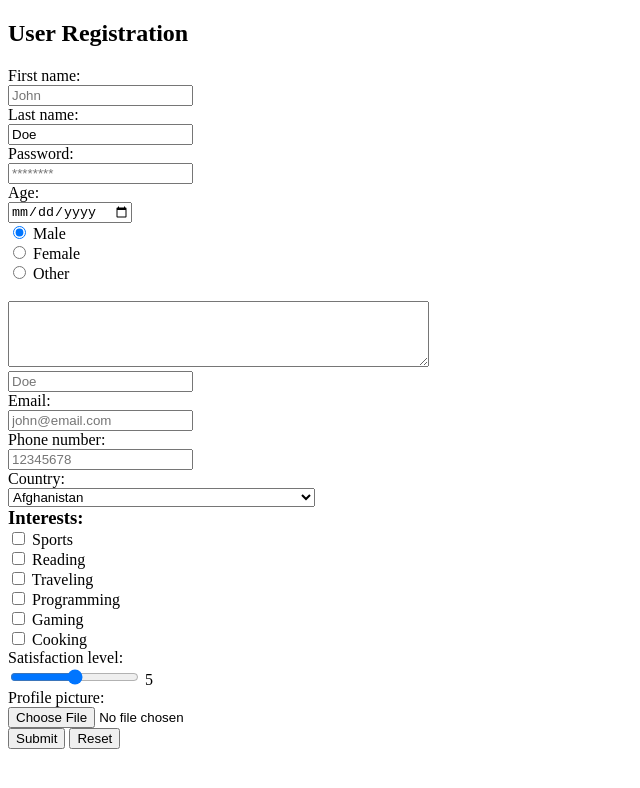
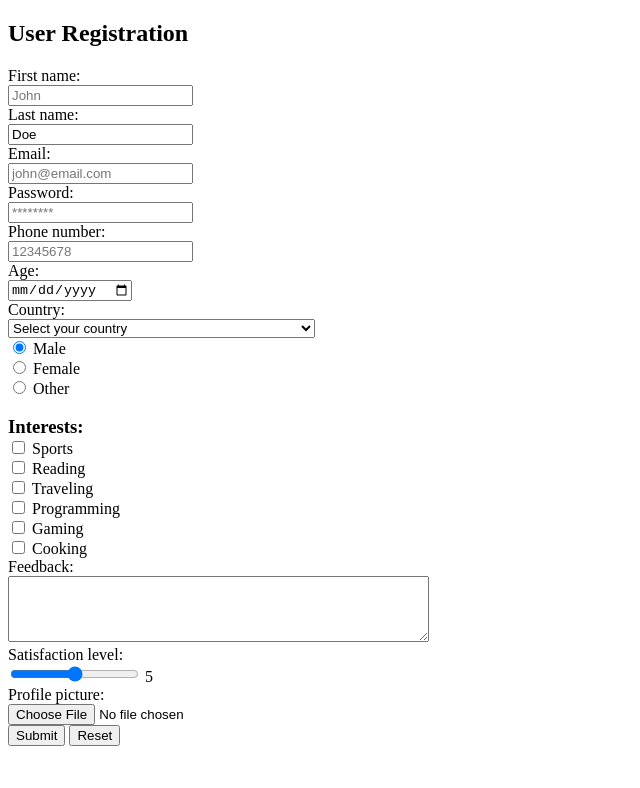
Before and after one commit to henrygraesberg/it2805_gruppe_111, a plain HTML site: page Assignment 3/form.html in a window 1280 px wide. Shown: the whole page, without its empty margins (0-640 px from the left). Drawn offline with Linux system fonts and the light colour scheme.

Commit message:
move code to match task

```diff
--- a/Assignment 3/form.html
+++ b/Assignment 3/form.html
@@ -12,27 +12,22 @@
         <input type="text" id="fname" name="fname" placeholder="John" required><br>
         <label for="lname">Last name:</label><br>
         <input type="text" id="lname" name="lname" value="Doe"><br>
-        <label for="pwd">Password:</label><br>
-        <input type="password" id="pwd" name="pwd" minlength="8" placeholder="********" required><br>
-        <label for="date">Age:</label><br>
-        <input type="date" id="date" name="age" min="2006-10-16" required><br>
-        <input type="radio" id="male" name="gender" value="Male" checked>
-        <label for="male">Male</label><br>
-        <input type="radio" id="female" name="gender" value="Female">
-        <label for="female">Female</label><br>
-        <input type="radio" id="other" name="gender" value="Other">
-        <label for="other">Other</label><br><br>
-        <textarea id="w3review" name="w3review" rows="4" cols="50"></textarea><br>
-        <input type="text" id="lname" name="lname" placeholder="Doe" required><br>
 
         <label for="email">Email:</label><br>
         <input type="email" id="email" name="email" placeholder="john@email.com" required><br>
 
+        <label for="pwd">Password:</label><br>
+        <input type="password" id="pwd" name="pwd" minlength="8" placeholder="********" required><br>
+
         <label for="phone">Phone number:</label><br>
         <input type="tel" name="phone" id="phone" pattern="[0-9]{8}" placeholder="12345678" required><br>
 
+        <label for="date">Age:</label><br>
+        <input type="date" id="date" name="age" min="2006-10-16" required><br>
+
         <label for="county">Country:</label><br>
         <select name="country" id="country" required>
+            <option value="" disabled selected>Select your country</option>
             <option value="Afghanistan">Afghanistan</option>
             <option value="Åland Islands">Åland Islands</option>
             <option value="Albania">Albania</option>
@@ -279,6 +274,13 @@
             <option value="Chad">Chad</option>
         </select><br>
 
+        <input type="radio" id="male" name="gender" value="Male" checked>
+        <label for="male">Male</label><br>
+        <input type="radio" id="female" name="gender" value="Female">
+        <label for="female">Female</label><br>
+        <input type="radio" id="other" name="gender" value="Other">
+        <label for="other">Other</label><br><br>
+
         <div id="interests">
             <h3 style="margin: 0">Interests:</h3>
             <input type="checkbox" name="sports" id="sports">
@@ -295,14 +297,15 @@
             <label for="cooking">Cooking</label><br>
         </div>
 
+        <label for="feedback">Feedback:</label><br>
+        <textarea id="feedback" name="feedback" rows="4" cols="50"></textarea><br>
+
         <label for="satisfaction">Satisfaction level:</label><br>
         <input type="range" name="satisfaction" id="satisfaction" min="0" max="10" range="1" oninput="this.nextElementSibling.value = this.value">
         <output>5</output><br>
 
         <label for="profile-picture">Profile picture:</label><br>
         <input type="file" name="profile-picture" id="profile-picture" accept="image/*"><br>
-
-
 
         <input type="submit" value="Submit">
         <input type="reset" value="Reset">
```
